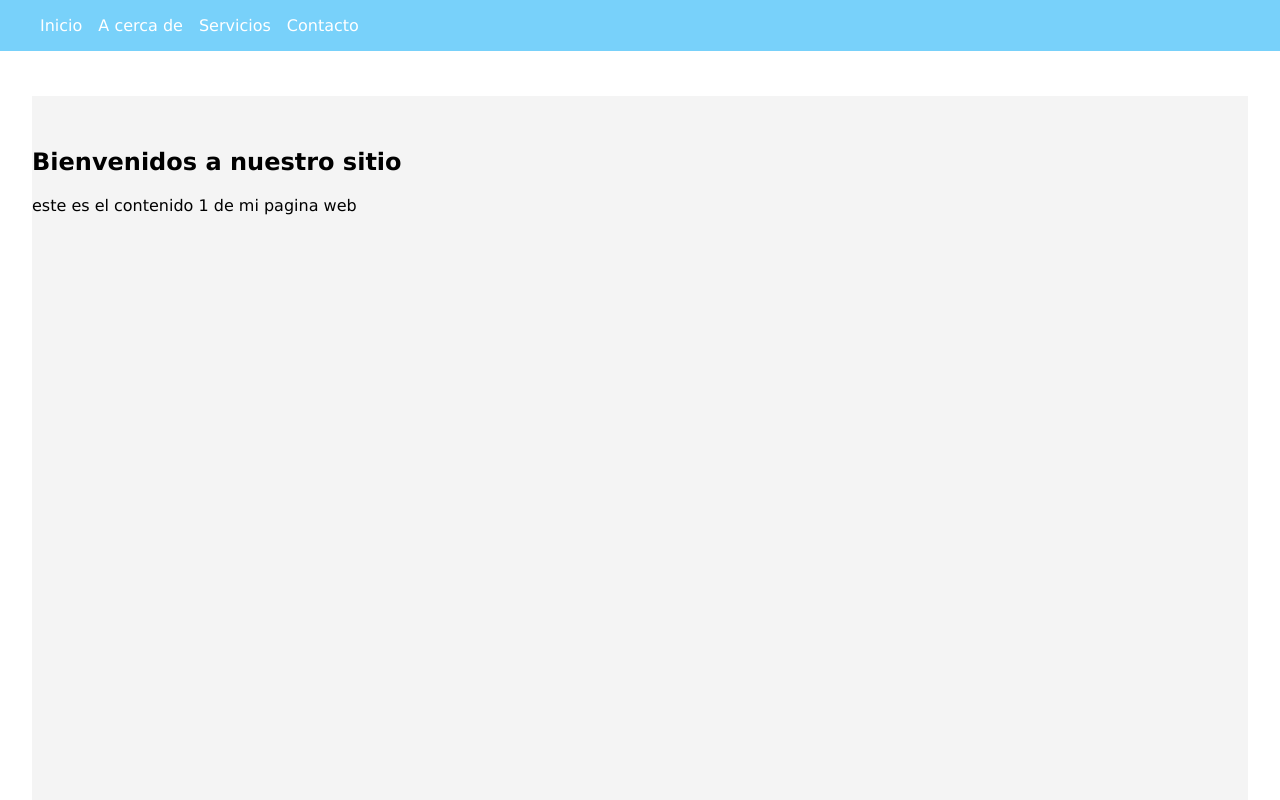
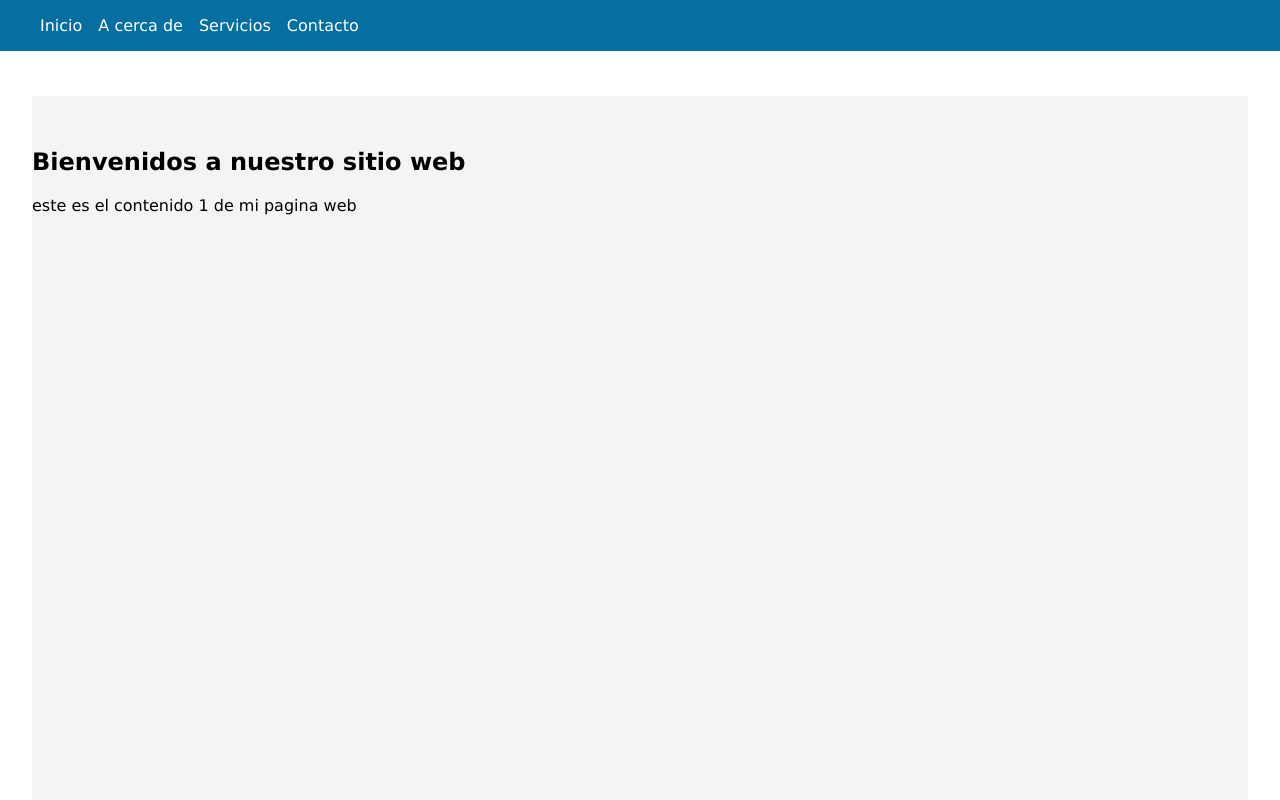
Before and after one commit to ROUSSARAZ24/seccion-14, a plain HTML site: page lab14.html in a window 1280 px wide. Shown: the top 800 px of the page. Drawn offline with Linux system fonts and the light colour scheme.

Commit message:
color fondo

```diff
--- a/lab14.html
+++ b/lab14.html
@@ -21,7 +21,7 @@
     </header>
 <main>
     <section id="home">
-        <h1>Bienvenidos a nuestro sitio</h1>
+        <h1>Bienvenidos a nuestro sitio web</h1>
         <p>este es el contenido 1 de mi pagina web</p>
     </section>
     <section id="about">
--- a/style14.css
+++ b/style14.css
@@ -4,7 +4,7 @@ body{
     padding: 0;
 }
 header{
-    background-color: #78d1fa;
+    background-color: #046fa0;
     color:white;
     padding: 1em 0;
     position: fixed;
```
